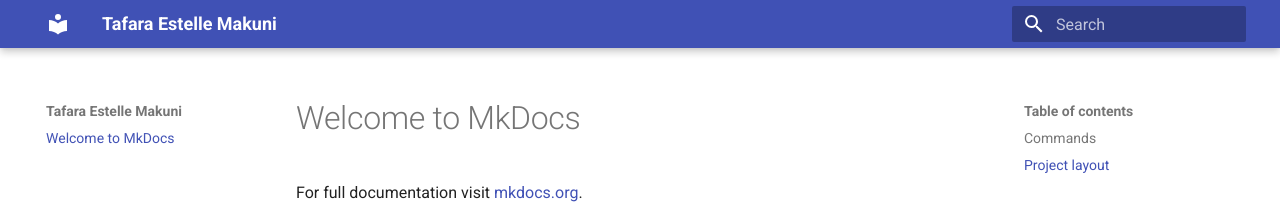
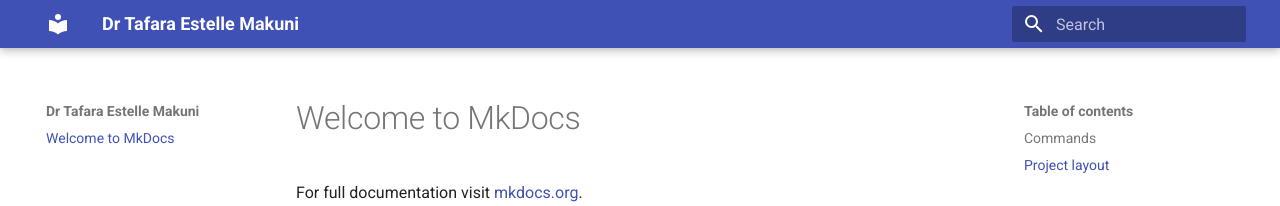
Before and after one commit to tafaramakuni/personalwebsite, an MkDocs documentation site: the page built from docs/index.md, in a window 1280 px wide. Shown: the top 206 px of the page. Built offline with MkDocs 1.6.1 and Material for MkDocs 9.7.7, drawn with Linux system fonts in a browser that asks for light colours.

```diff
--- a/mkdocs.yml
+++ b/mkdocs.yml
@@ -1,2 +1,2 @@
-site_name: Tafara Estelle Makuni
+site_name: Dr Tafara Estelle Makuni
 theme: material
```
